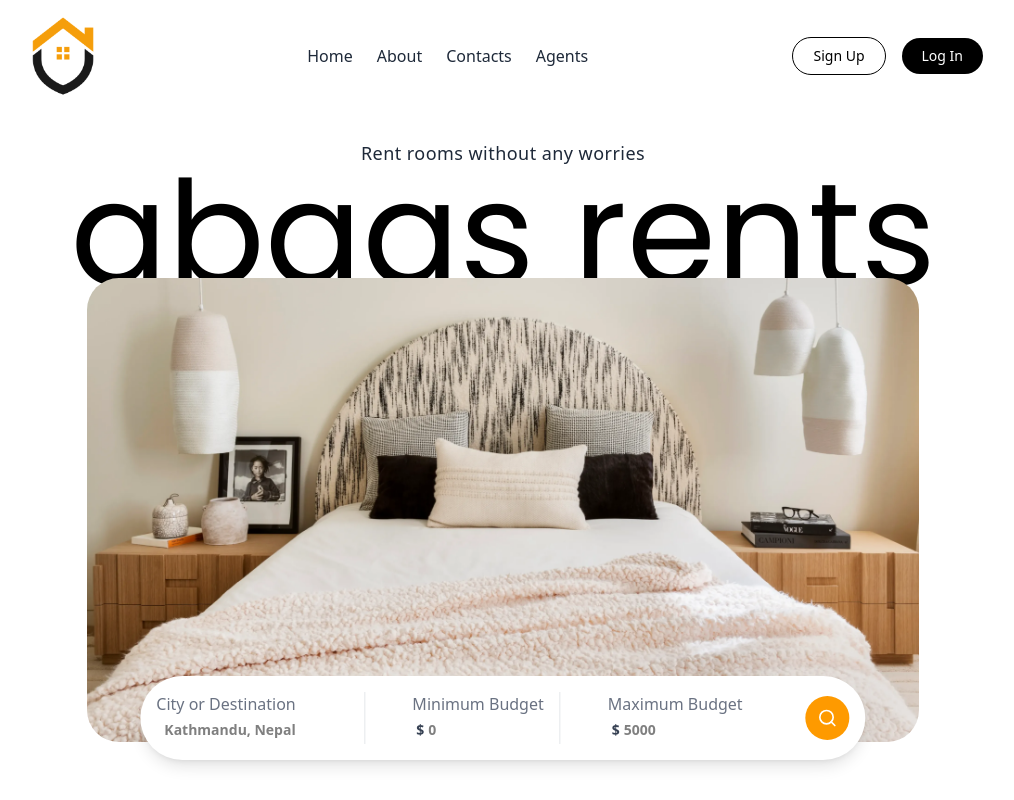
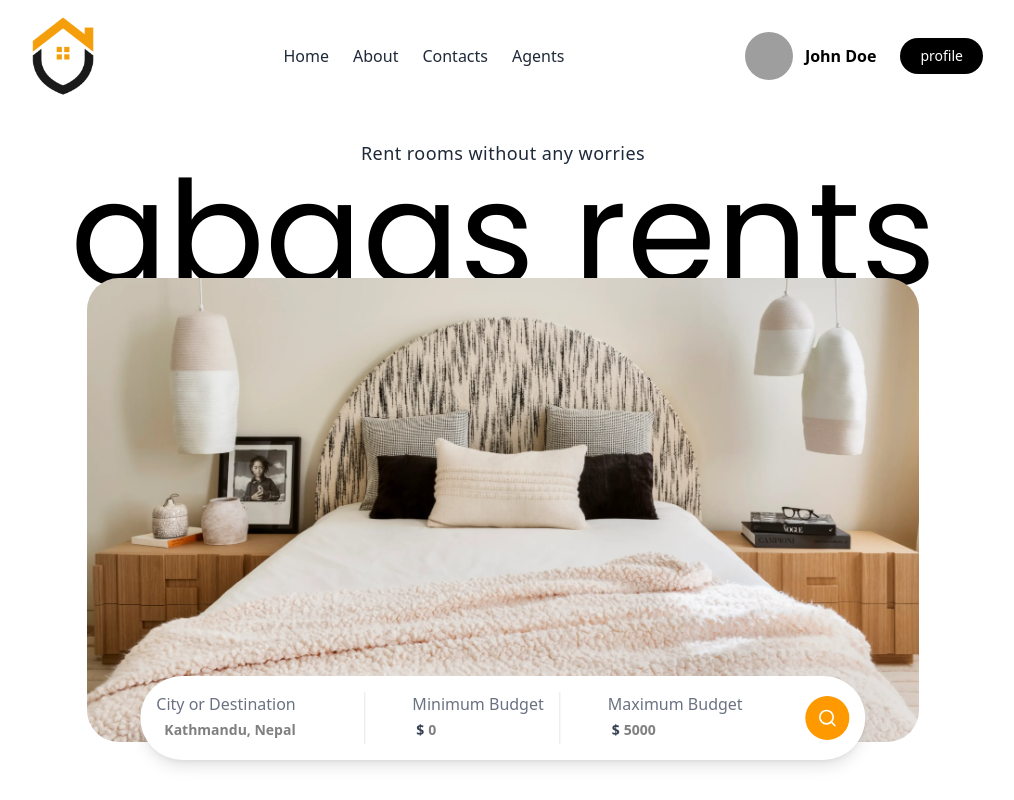
Before and after one commit to nischaljs/abaas, a React (Vite) app: page / in a window 1280 px wide. Shown: the whole page, without its empty margins (137-1151 px from the left). Built offline with nearby package versions, Linux system fonts and the light colour scheme; grey boxes are pictures that could not be loaded.

Commit message:
feat: add ProfilePage route and update NavBar for user profile display

```diff
--- a/src/App.tsx
+++ b/src/App.tsx
@@ -3,6 +3,7 @@ import NavBar from "./components/NavBar"
 import HomePage from "./routes/HomePage"
 import ListPage from "./routes/ListPage"
 import SinglePage from "./routes/SinglePage"
+import ProfilePage from "./routes/ProfilePage"
 
 
 const App = () => {
@@ -13,6 +14,7 @@ const App = () => {
     <Route path="/" element={ <HomePage/>}/>
     <Route path="/list" element={<ListPage/>}/>
     <Route path='/:id' element={<SinglePage/>}/>
+    <Route path="/profile" element={<ProfilePage/>}/>
    </Routes>
     </div>
   )
--- a/src/components/NavBar.tsx
+++ b/src/components/NavBar.tsx
@@ -1,16 +1,18 @@
 import React, { useRef, useState, useEffect } from 'react';
 import { GiHamburgerMenu } from 'react-icons/gi';
 import { IoMdClose } from 'react-icons/io';
-import { useNavigate } from 'react-router';
+import { Link, useNavigate } from 'react-router';
+import { userData } from '../lib/dummyData';
 
 const NavBar = () => {
   const [showMenu, setShowMenu] = useState(false);
   const menuRef = useRef<HTMLDivElement>(null);
   const navigate = useNavigate();
+  const user = true;
 
   // Close menu when clicking outside
   useEffect(() => {
-    const handleClickOutside = (event:any) => {
+    const handleClickOutside = (event: any) => {
       if (menuRef.current && !menuRef.current.contains(event.target) && !event.target.closest('#menu-toggle')) {
         setShowMenu(false);
       }
@@ -36,7 +38,17 @@ const NavBar = () => {
           <NavLinks className="flex items-center space-x-6 cursor-pointer" />
         </div>
 
-        {/* Authentication Buttons - Desktop */}
+        {
+          user ? (
+            <div className='hidden md:flex items-center space-x-6'>
+              <div className='flex items-center justify-between gap-3'>
+                <img src={`${userData.img}`} alt={`${userData.name}`} className='w-12 h-12 object-cover object-center rounded-full' />
+                <h6 className='font-semibold '>{userData.name}</h6>
+              </div>
+              <Link to={'/profile'} className='px-5 py-2 text-sm font-medium rounded-full bg-black text-white hover:bg-gray-800 transition-colors duration-300 cursor-pointer'>profile</Link>
+            </div>
+          ) :
+            (
               <div className="hidden md:flex items-center space-x-4">
                 <button className="px-5 py-2 text-sm font-medium rounded-full border border-black text-black hover:bg-black hover:text-white transition-colors duration-300 cursor-pointer">
                   Sign Up
@@ -45,6 +57,8 @@ const NavBar = () => {
                   Log In
                 </button>
               </div>
+            )
+        }
 
         {/* Mobile Menu Button */}
         <div className="md:hidden flex items-center">
@@ -67,6 +81,16 @@ const NavBar = () => {
             <div className="flex flex-col py-4 px-6 divide-y divide-gray-100">
               <NavLinks className="flex flex-col space-y-4 py-4" />
 
+              {
+          user ? (
+            <div className=' flex flex-col space-y-3 pt-4 items-start'>
+              <div className='flex items-center justify-between gap-3'>
+                <img src={`${userData.img}`} alt={`${userData.name}`} className='w-12 h-12 object-cover object-center rounded-full' />
+                <h6 className='font-semibold '>{userData.name}</h6>
+              </div>
+              <Link to={'/profile'} className='px-5 py-2 text-sm font-medium rounded-full bg-black text-white hover:bg-gray-800 transition-colors duration-300 cursor-pointer'>profile</Link>
+            </div>
+          ) :(
               <div className="flex flex-col space-y-3 pt-4">
                 <button className=" cursor-pointer w-full px-5 py-2 text-sm font-medium rounded-full border border-black text-black hover:bg-gray-100 transition-colors duration-300 ">
                   Sign Up
@@ -75,6 +99,7 @@ const NavBar = () => {
                   Log In
                 </button>
               </div>
+          )}
             </div>
           </div>
         )}
@@ -84,14 +109,14 @@ const NavBar = () => {
 };
 
 // navlinks
-const NavLinks = ({ className }:{className:string}) => {
+const NavLinks = ({ className }: { className: string }) => {
   const navigate = useNavigate();
   return (
     <nav className={className}>
       <div onClick={() => navigate("/")} className="text-gray-800 hover:text-black font-medium transition-colors duration-200 hover:font-semibold">Home</div>
-      <div onClick={() => navigate("/about")}  className="text-gray-800 hover:text-black font-medium transition-colors duration-200 hover:font-semibold">About</div>
-      <div onClick={() => navigate("/contacts")}  className="text-gray-800 hover:text-black font-medium transition-colors duration-200 hover:font-semibold">Contacts</div>
-      <div onClick={() => navigate("/agents")}  className="text-gray-800 hover:text-black font-medium transition-colors duration-200 hover:font-semibold">Agents</div>
+      <div onClick={() => navigate("/about")} className="text-gray-800 hover:text-black font-medium transition-colors duration-200 hover:font-semibold">About</div>
+      <div onClick={() => navigate("/contacts")} className="text-gray-800 hover:text-black font-medium transition-colors duration-200 hover:font-semibold">Contacts</div>
+      <div onClick={() => navigate("/agents")} className="text-gray-800 hover:text-black font-medium transition-colors duration-200 hover:font-semibold">Agents</div>
     </nav>
   );
 };
--- /dev/null
+++ b/src/routes/ProfilePage.tsx
@@ -0,0 +1,9 @@
+
+
+const ProfilePage = () => {
+  return (
+    <div>ProfilePage</div>
+  )
+}
+
+export default ProfilePage
```
Also changed, not shown: src/components/SinglePageGeneralDetails.tsx (line endings or trailing spaces). Lines whose indentation alone changed are shown as unchanged.
